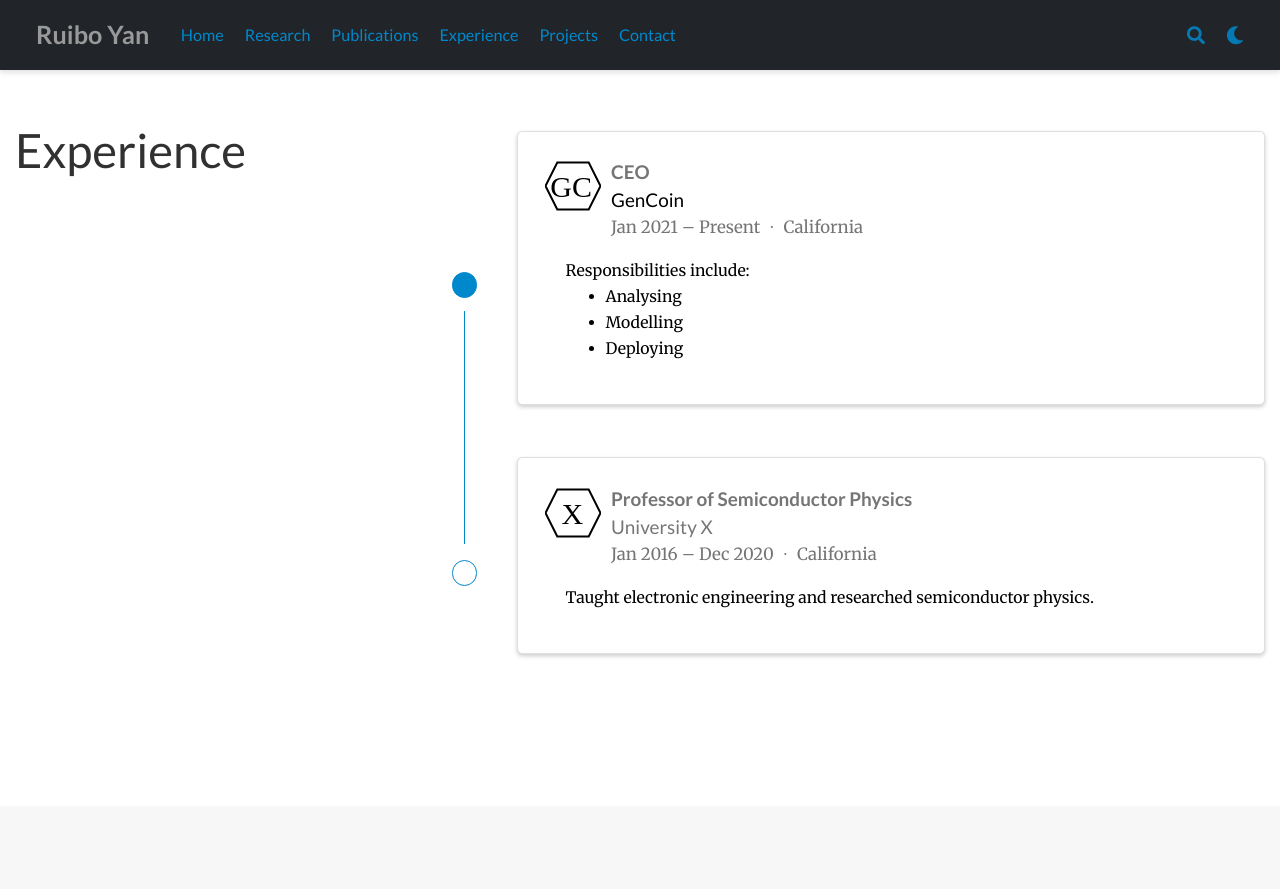
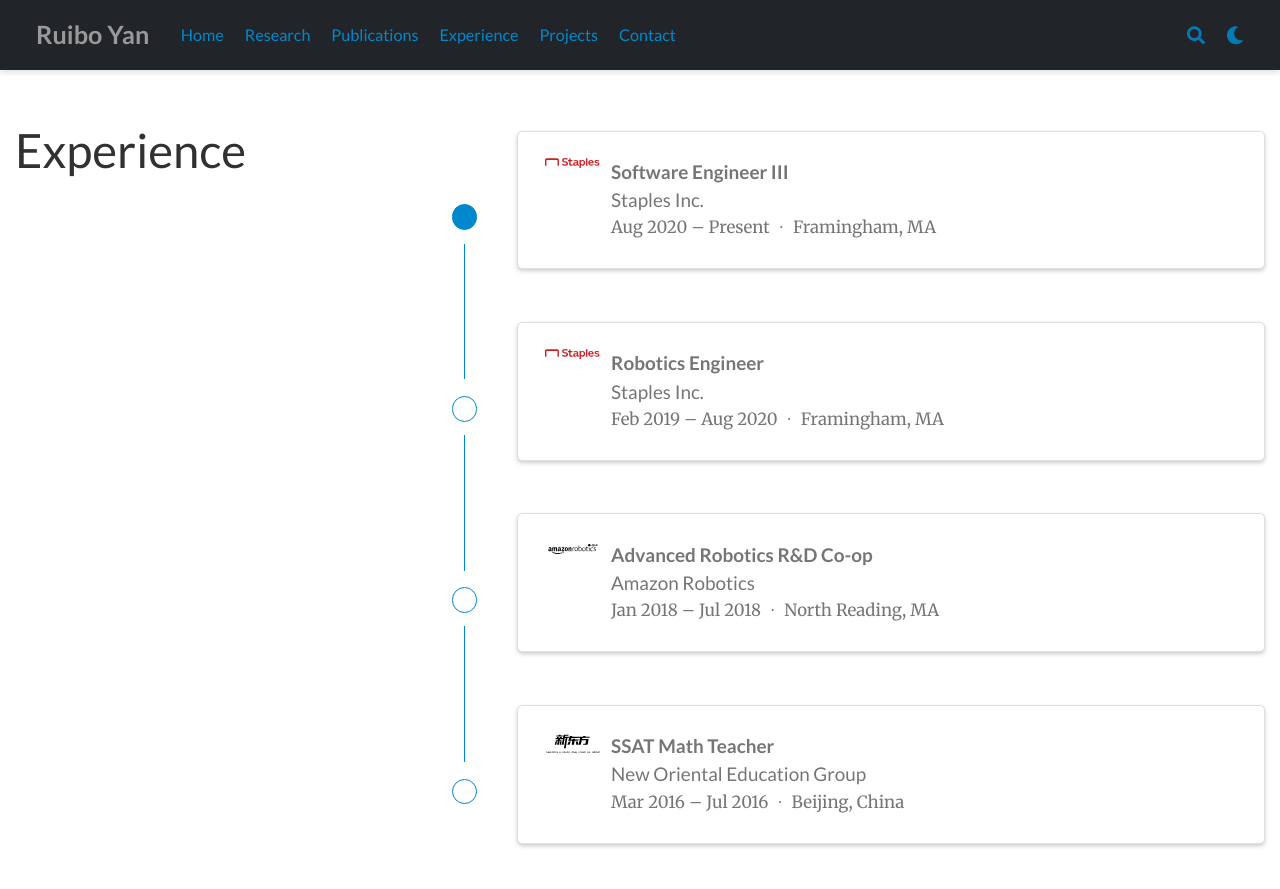
Before and after one commit to DavidYRB/DavidYRB.github.io, a plain HTML site: page experience/index.html in a window 1280 px wide. Shown: the top 889 px of the page. Drawn offline with nearby package versions, Linux system fonts and the light colour scheme; some icons are missing.

Commit message:
Add logo to experience public

```diff
--- a/experience/index.html
+++ b/experience/index.html
@@ -786,33 +786,119 @@
       <div class="card">
         <div class="card-body">
           <div class="d-flex align-content-start">
-            <div class="mr-2 mb-2"><a href="other_projects/AR" target="_blank" rel="noopener"><img src="/media/icons/brands/org-gc.svg" width="56px" height="56px" alt="GenCoin"></a></div>
+            <div class="mr-2 mb-2"><img src="/media/icons/brands/Staples_2019.svg" width="56px" height="56px" alt="Staples Inc."></div>
             <div>
 
 
-              <div class="section-subheading card-title exp-title text-muted my-0">CEO</div>
-              <div class="section-subheading card-title exp-company text-muted my-0"><a href="other_projects/AR" target="_blank" rel="noopener">GenCoin</a></div>
+              <div class="section-subheading card-title exp-title text-muted my-0">Software Engineer III</div>
+              <div class="section-subheading card-title exp-company text-muted my-0">Staples Inc.</div>
               <div class="text-muted exp-meta">
-                Jan 2021 –
+                Aug 2020 –
 
                   Present
 
 
                   <span class="middot-divider"></span>
-                  <span>California</span>
+                  <span>Framingham, MA</span>
 
               </div>
             </div>
           </div>
 
 
-          <div class="card-text"><p>Responsibilities include:</p>
-<ul>
-<li>Analysing</li>
-<li>Modelling</li>
-<li>Deploying</li>
-</ul>
-</div>
+
+        </div>
+      </div>
+    </div>
+  </div>
+
+  <div class="row experience">
+
+    <div class="col-auto text-center flex-column d-none d-sm-flex">
+      <div class="row h-50">
+        <div class="col border-right">&nbsp;</div>
+        <div class="col">&nbsp;</div>
+      </div>
+      <div class="m-2">
+        <span class="badge badge-pill border ">&nbsp;</span>
+      </div>
+      <div class="row h-50">
+        <div class="col border-right">&nbsp;</div>
+        <div class="col">&nbsp;</div>
+      </div>
+    </div>
+
+    <div class="col py-2">
+      <div class="card">
+        <div class="card-body">
+          <div class="d-flex align-content-start">
+            <div class="mr-2 mb-2"><img src="/media/icons/brands/Staples_2019.svg" width="56px" height="56px" alt="Staples Inc."></div>
+            <div>
+
+
+              <div class="section-subheading card-title exp-title text-muted my-0">Robotics Engineer</div>
+              <div class="section-subheading card-title exp-company text-muted my-0">Staples Inc.</div>
+              <div class="text-muted exp-meta">
+                Feb 2019 –
+
+                  Aug 2020
+
+
+                  <span class="middot-divider"></span>
+                  <span>Framingham, MA</span>
+
+              </div>
+            </div>
+          </div>
+
+
+
+        </div>
+      </div>
+    </div>
+  </div>
+
+  <div class="row experience">
+
+    <div class="col-auto text-center flex-column d-none d-sm-flex">
+      <div class="row h-50">
+        <div class="col border-right">&nbsp;</div>
+        <div class="col">&nbsp;</div>
+      </div>
+      <div class="m-2">
+        <span class="badge badge-pill border ">&nbsp;</span>
+      </div>
+      <div class="row h-50">
+        <div class="col border-right">&nbsp;</div>
+        <div class="col">&nbsp;</div>
+      </div>
+    </div>
+
+    <div class="col py-2">
+      <div class="card">
+        <div class="card-body">
+          <div class="d-flex align-content-start">
+            <div class="mr-2 mb-2"><img src="/media/icons/brands/AR.svg" width="56px" height="56px" alt="Amazon Robotics"></div>
+            <div>
+
+
+              <div class="section-subheading card-title exp-title text-muted my-0">Advanced Robotics R&amp;D Co-op</div>
+              <div class="section-subheading card-title exp-company text-muted my-0">Amazon Robotics</div>
+              <div class="text-muted exp-meta">
+                Jan 2018 –
+
+                  Jul 2018
+
+
+                  <span class="middot-divider"></span>
+                  <span>North Reading, MA</span>
+
+              </div>
+            </div>
+          </div>
+
+
+
         </div>
       </div>
     </div>
@@ -838,27 +924,27 @@
       <div class="card">
         <div class="card-body">
           <div class="d-flex align-content-start">
-            <div class="mr-2 mb-2"><img src="/media/icons/brands/org-x.svg" width="56px" height="56px" alt="University X"></div>
+            <div class="mr-2 mb-2"><img src="/media/icons/brands/XDF.svg" width="56px" height="56px" alt="New Oriental Education Group"></div>
             <div>
 
 
-              <div class="section-subheading card-title exp-title text-muted my-0">Professor of Semiconductor Physics</div>
-              <div class="section-subheading card-title exp-company text-muted my-0">University X</div>
+              <div class="section-subheading card-title exp-title text-muted my-0">SSAT Math Teacher</div>
+              <div class="section-subheading card-title exp-company text-muted my-0">New Oriental Education Group</div>
               <div class="text-muted exp-meta">
-                Jan 2016 –
+                Mar 2016 –
 
-                  Dec 2020
+                  Jul 2016
 
 
                   <span class="middot-divider"></span>
-                  <span>California</span>
+                  <span>Beijing, China</span>
 
               </div>
             </div>
           </div>
 
 
-          <div class="card-text">Taught electronic engineering and researched semiconductor physics.</div>
+
         </div>
       </div>
     </div>
```
Also changed, not shown: AR.svg (added), media/icons/brands/AR.svg (added), media/icons/brands/Staples_2019.svg (added), media/icons/brands/XDF.svg (added).
